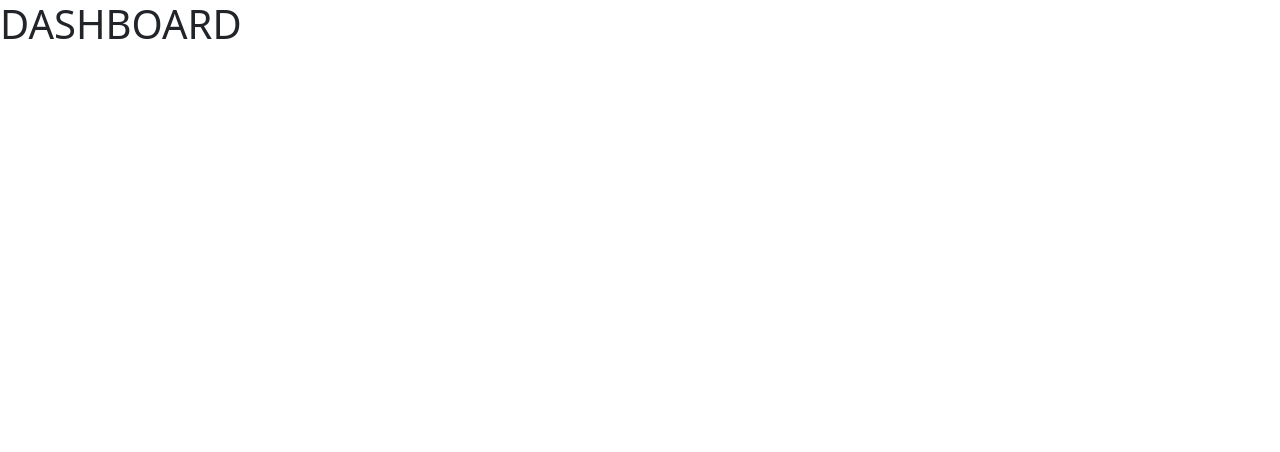
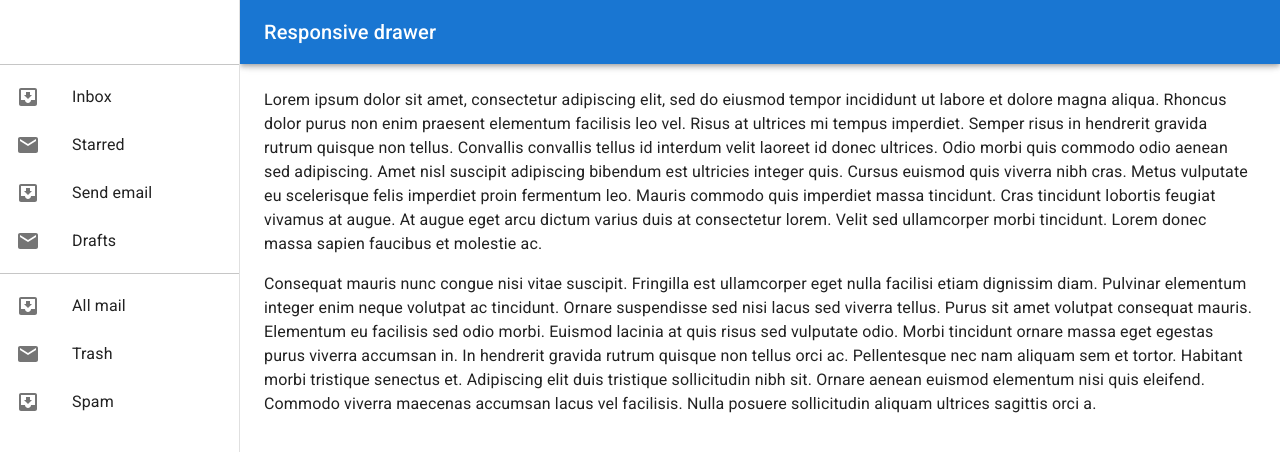
Before and after one commit to fitrianinasir/HabitTrackerApp, a React (Create React App) app in the folder frontend/: page /dashboard in a window 1280 px wide. Shown: the top 452 px of the page. Built offline with nearby package versions, Linux system fonts and the light colour scheme.

Commit message:
dashboard base added

```diff
--- a/frontend/src/Components/Page/Dashboard.js
+++ b/frontend/src/Components/Page/Dashboard.js
@@ -1,9 +1,26 @@
-import React from 'react';
+import React, { useEffect, useState } from "react";
+import WebPageView from "./WebPageView";
+import MobilePageView from "./MobilePageView";
 
 function Dashboard(props) {
+  const [width, setWidth] = useState(window.innerWidth);
+
+  function handleWindowSizeChange() {
+    setWidth(window.innerWidth);
+  }
+
+  useEffect(() => {
+    window.addEventListener("resize", handleWindowSizeChange);
+    return () => {
+      window.removeEventListener("resize", handleWindowSizeChange);
+    };
+  }, []);
+
+  const isMobile = width <= 768;
+
   return (
     <div>
-      <h1>DASHBOARD</h1>
+      {isMobile? <MobilePageView/>: <WebPageView/>}
     </div>
   );
 }
--- /dev/null
+++ b/frontend/src/Components/Page/MobilePageView.js
@@ -0,0 +1,113 @@
+import React from "react";
+import PropTypes from "prop-types";
+import { Global } from "@emotion/react";
+import { styled } from "@mui/material/styles";
+import CssBaseline from "@mui/material/CssBaseline";
+import { grey } from "@mui/material/colors";
+import Button from "@mui/material/Button";
+import Box from "@mui/material/Box";
+import Skeleton from "@mui/material/Skeleton";
+import Typography from "@mui/material/Typography";
+import SwipeableDrawer from "@mui/material/SwipeableDrawer";
+
+const drawerBleeding = 56;
+
+const Root = styled("div")(({ theme }) => ({
+  height: "100%",
+  backgroundColor:
+    theme.palette.mode === "light"
+      ? grey[100]
+      : theme.palette.background.default,
+}));
+
+const StyledBox = styled(Box)(({ theme }) => ({
+  backgroundColor: theme.palette.mode === "light" ? "#fff" : grey[800],
+}));
+
+const Puller = styled(Box)(({ theme }) => ({
+  width: 30,
+  height: 6,
+  backgroundColor: theme.palette.mode === "light" ? grey[300] : grey[900],
+  borderRadius: 3,
+  position: "absolute",
+  top: 8,
+  left: "calc(50% - 15px)",
+}));
+
+function MobilePageView(props) {
+  const { window } = props;
+  const [open, setOpen] = React.useState(false);
+
+  const toggleDrawer = (newOpen) => () => {
+    setOpen(newOpen);
+  };
+
+  // This is used only for the example
+  const container =
+    window !== undefined ? () => window().document.body : undefined;
+
+  return (
+    <Root>
+      <CssBaseline />
+      <Global
+        styles={{
+          ".MuiDrawer-root > .MuiPaper-root": {
+            height: `calc(50% - ${drawerBleeding}px)`,
+            overflow: "visible",
+          },
+        }}
+      />
+      <Box sx={{ textAlign: "center", pt: 1 }}>
+        <Button onClick={toggleDrawer(true)}>Open</Button>
+      </Box>
+      <SwipeableDrawer
+        container={container}
+        anchor="bottom"
+        open={open}
+        onClose={toggleDrawer(false)}
+        onOpen={toggleDrawer(true)}
+        swipeAreaWidth={drawerBleeding}
+        disableSwipeToOpen={false}
+        ModalProps={{
+          keepMounted: true,
+        }}
+      >
+        <StyledBox
+          sx={{
+            position: "absolute",
+            top: -drawerBleeding,
+            borderTopLeftRadius: 8,
+            borderTopRightRadius: 8,
+            visibility: "visible",
+            right: 0,
+            left: 0,
+          }}
+        >
+          <Puller />
+          <Typography sx={{ p: 2, color: "text.secondary" }}>
+            51 results
+          </Typography>
+        </StyledBox>
+        <StyledBox
+          sx={{
+            px: 2,
+            pb: 2,
+            height: "100%",
+            overflow: "auto",
+          }}
+        >
+          <Skeleton variant="rectangular" height="100%" />
+        </StyledBox>
+      </SwipeableDrawer>
+    </Root>
+  );
+}
+
+MobilePageView.propTypes = {
+  /**
+   * Injected by the documentation to work in an iframe.
+   * You won't need it on your project.
+   */
+  window: PropTypes.func,
+};
+export default MobilePageView;
--- /dev/null
+++ b/frontend/src/Components/Page/WebPageView.js
@@ -0,0 +1,183 @@
+import React from "react";
+import PropTypes from "prop-types";
+import AppBar from "@mui/material/AppBar";
+import Box from "@mui/material/Box";
+import CssBaseline from "@mui/material/CssBaseline";
+import Divider from "@mui/material/Divider";
+import Drawer from "@mui/material/Drawer";
+import IconButton from "@mui/material/IconButton";
+import InboxIcon from "@mui/icons-material/MoveToInbox";
+import List from "@mui/material/List";
+import ListItem from "@mui/material/ListItem";
+import ListItemButton from "@mui/material/ListItemButton";
+import ListItemIcon from "@mui/material/ListItemIcon";
+import ListItemText from "@mui/material/ListItemText";
+import MailIcon from "@mui/icons-material/Mail";
+import MenuIcon from "@mui/icons-material/Menu";
+import Toolbar from "@mui/material/Toolbar";
+import Typography from "@mui/material/Typography";
+
+const drawerWidth = 240;
+
+function WebPageView(props) {
+  const { window } = props;
+  const [mobileOpen, setMobileOpen] = React.useState(false);
+
+  const handleDrawerToggle = () => {
+    setMobileOpen(!mobileOpen);
+  };
+
+  const drawer = (
+    <div>
+      <Toolbar />
+      <Divider />
+      <List>
+        {["Inbox", "Starred", "Send email", "Drafts"].map((text, index) => (
+          <ListItem key={text} disablePadding>
+            <ListItemButton>
+              <ListItemIcon>
+                {index % 2 === 0 ? <InboxIcon /> : <MailIcon />}
+              </ListItemIcon>
+              <ListItemText primary={text} />
+            </ListItemButton>
+          </ListItem>
+        ))}
+      </List>
+      <Divider />
+      <List>
+        {["All mail", "Trash", "Spam"].map((text, index) => (
+          <ListItem key={text} disablePadding>
+            <ListItemButton>
+              <ListItemIcon>
+                {index % 2 === 0 ? <InboxIcon /> : <MailIcon />}
+              </ListItemIcon>
+              <ListItemText primary={text} />
+            </ListItemButton>
+          </ListItem>
+        ))}
+      </List>
+    </div>
+  );
+
+  const container =
+    window !== undefined ? () => window().document.body : undefined;
+  return (
+    <div>
+      <Box sx={{ display: "flex" }}>
+        <CssBaseline />
+        <AppBar
+          position="fixed"
+          sx={{
+            width: { sm: `calc(100% - ${drawerWidth}px)` },
+            ml: { sm: `${drawerWidth}px` },
+          }}
+        >
+          <Toolbar>
+            <IconButton
+              color="inherit"
+              aria-label="open drawer"
+              edge="start"
+              onClick={handleDrawerToggle}
+              sx={{ mr: 2, display: { sm: "none" } }}
+            >
+              <MenuIcon />
+            </IconButton>
+            <Typography variant="h6" noWrap component="div">
+              Responsive drawer
+            </Typography>
+          </Toolbar>
+        </AppBar>
+        <Box
+          component="nav"
+          sx={{ width: { sm: drawerWidth }, flexShrink: { sm: 0 } }}
+          aria-label="mailbox folders"
+        >
+          {/* The implementation can be swapped with js to avoid SEO duplication of links. */}
+          <Drawer
+            container={container}
+            variant="temporary"
+            open={mobileOpen}
+            onClose={handleDrawerToggle}
+            ModalProps={{
+              keepMounted: true, // Better open performance on mobile.
+            }}
+            sx={{
+              display: { xs: "block", sm: "none" },
+              "& .MuiDrawer-paper": {
+                boxSizing: "border-box",
+                width: drawerWidth,
+              },
+            }}
+          >
+            {drawer}
+          </Drawer>
+          <Drawer
+            variant="permanent"
+            sx={{
+              display: { xs: "none", sm: "block" },
+              "& .MuiDrawer-paper": {
+                boxSizing: "border-box",
+                width: drawerWidth,
+              },
+            }}
+            open
+          >
+            {drawer}
+          </Drawer>
+        </Box>
+        <Box
+          component="main"
+          sx={{
+            flexGrow: 1,
+            p: 3,
+            width: { sm: `calc(100% - ${drawerWidth}px)` },
+          }}
+        >
+          <Toolbar />
+          <Typography paragraph>
+            Lorem ipsum dolor sit amet, consectetur adipiscing elit, sed do
+            eiusmod tempor incididunt ut labore et dolore magna aliqua. Rhoncus
+            dolor purus non enim praesent elementum facilisis leo vel. Risus at
+            ultrices mi tempus imperdiet. Semper risus in hendrerit gravida
+            rutrum quisque non tellus. Convallis convallis tellus id interdum
+            velit laoreet id donec ultrices. Odio morbi quis commodo odio aenean
+            sed adipiscing. Amet nisl suscipit adipiscing bibendum est ultricies
+            integer quis. Cursus euismod quis viverra nibh cras. Metus vulputate
+            eu scelerisque felis imperdiet proin fermentum leo. Mauris commodo
+            quis imperdiet massa tincidunt. Cras tincidunt lobortis feugiat
+            vivamus at augue. At augue eget arcu dictum varius duis at
+            consectetur lorem. Velit sed ullamcorper morbi tincidunt. Lorem
+            donec massa sapien faucibus et molestie ac.
+          </Typography>
+          <Typography paragraph>
+            Consequat mauris nunc congue nisi vitae suscipit. Fringilla est
+            ullamcorper eget nulla facilisi etiam dignissim diam. Pulvinar
+            elementum integer enim neque volutpat ac tincidunt. Ornare
+            suspendisse sed nisi lacus sed viverra tellus. Purus sit amet
+            volutpat consequat mauris. Elementum eu facilisis sed odio morbi.
+            Euismod lacinia at quis risus sed vulputate odio. Morbi tincidunt
+            ornare massa eget egestas purus viverra accumsan in. In hendrerit
+            gravida rutrum quisque non tellus orci ac. Pellentesque nec nam
+            aliquam sem et tortor. Habitant morbi tristique senectus et.
+            Adipiscing elit duis tristique sollicitudin nibh sit. Ornare aenean
+            euismod elementum nisi quis eleifend. Commodo viverra maecenas
+            accumsan lacus vel facilisis. Nulla posuere sollicitudin aliquam
+            ultrices sagittis orci a.
+          </Typography>
+        </Box>
+      </Box>
+    </div>
+  );
+}
+
+
+WebPageView.propTypes = {
+  /**
+   * Injected by the documentation to work in an iframe.
+   * You won't need it on your project.
+   */
+  window: PropTypes.func,
+};
+
+
+export default WebPageView;
```
